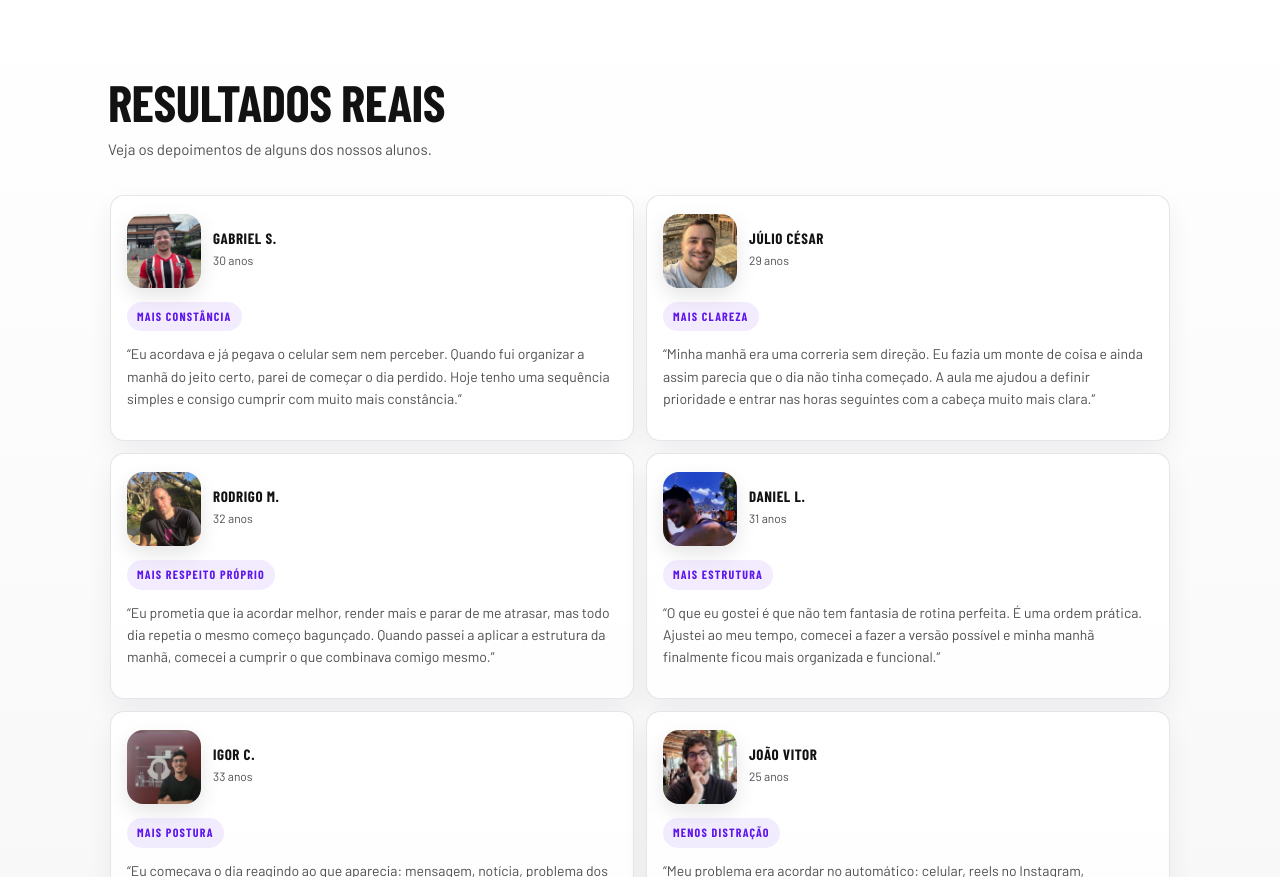
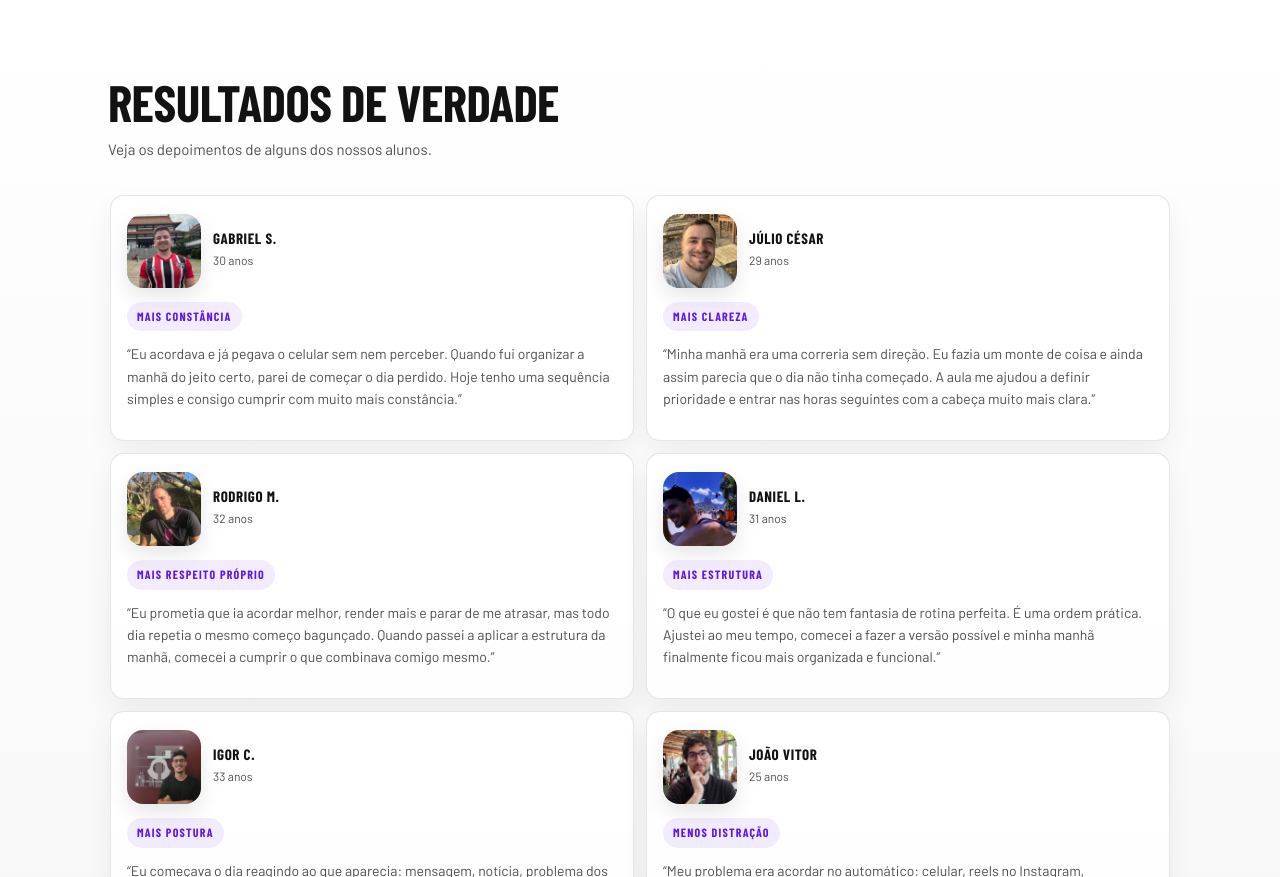
Before and after one commit to leomontanholi/arquiteturadamanha-lp1, a plain HTML site: page index.html in a window 1280 px wide. Shown: the part 950-1827 px from the top of the page. Drawn offline with nearby package versions, Linux system fonts and the light colour scheme; a web font is replaced by a local one.

Commit message:
Update index.html

```diff
--- a/index.html
+++ b/index.html
@@ -1777,7 +1777,7 @@ footer a {
 <section class="section-light">
   <div class="wrap">
     <div class="section-heading">
-      <h2 class="display section-title">Resultados reais</h2>
+      <h2 class="display section-title">Resultados de verdade</h2>
       <p class="section-sub">Veja os depoimentos de alguns dos nossos alunos.</p>
     </div>
 
```
